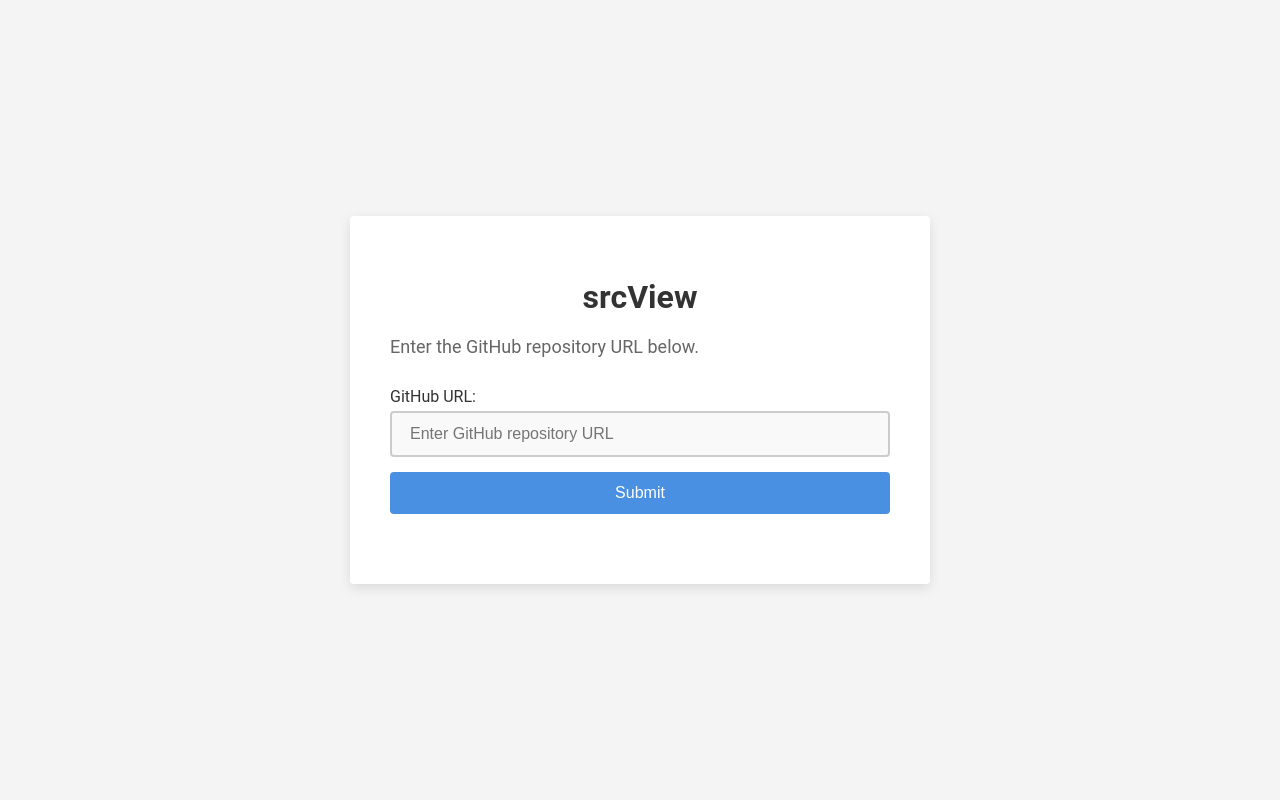
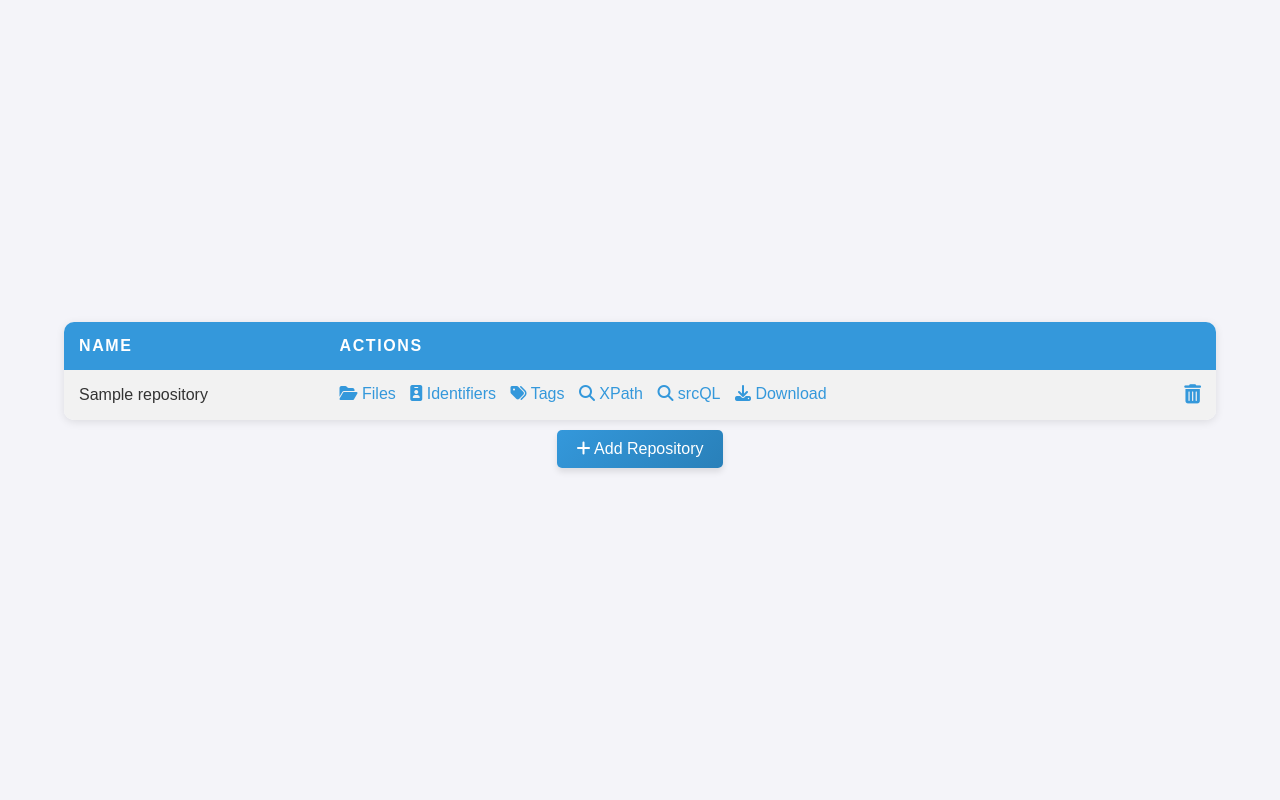
Before and after one commit to aalramadan/srcView, a Flask app: page / in a window 1280 px wide. Run offline with Flask 3, Linux system fonts and the light colour scheme; tables that the repository leaves empty hold one stand-in row (values such as "Sample post"); parts of the project's set-up code (start-up, migrations or seed data) failed here and were passed over; some libraries are stand-ins or nearby versions.

Commit message:
Add delete repo

```diff
--- a/app.py
+++ b/app.py
@@ -15,11 +15,6 @@ import srcml_database
 from srcml_analysis import *
 
 
-
-
-
-
-
 app = Flask(__name__)
 socket_io = SocketIO(app)
 
@@ -27,9 +22,21 @@ srcml_database._create_database()
 
 
 @app.route('/', methods=['GET', 'POST'])
-def index():
+def repos():
+    if request.method == 'POST':
+        repo_id = request.form['repo_id']
+        success = srcml_database.remove_repo(repo_id)
+        if success:
+            return redirect('/')  # Redirect to refresh the page
+
+    # For GET requests, retrieve and display repositories
+    repos = srcml_database.retrieve_repos()
+    return render_template('repos.html', repos=repos)
+
+@app.route('/add', methods=['GET', 'POST'])
+def add_repo():
     if request.method == 'GET':
-        return render_template('index.html')
+        return render_template('add_repo.html')
 
     if request.method == 'POST':
         # filePath = request.form['filePath']
@@ -40,8 +47,8 @@ def index():
         thread = threading.Thread(target=process_github_link,args=(github_link,))
         thread.start()
 
-        return render_template('index.html', result=result)
-    return render_template('index.html')
+        return render_template('add_repo.html', result=result)
+    return render_template('add_repo.html')
 
 
 def process_github_link(github_link):
@@ -89,14 +96,8 @@ def process_github_link(github_link):
         return
 
     socket_io.emit("update",{'message':'Done! Redirecting...'})
-    socket_io.emit("finish",{'redirect':f'/files/{srcml_database.get_repo_id_from_name(repo_name)}'})
+    socket_io.emit("finish",{'redirect':f'/'})
 
-
-
-@app.route('/repos')
-def repos():
-    repos = srcml_database.retrieve_repos()
-    return render_template('repos.html', repos=repos)
 
 @app.route('/files/<repo_id>')
 def list_files(repo_id):
@@ -124,7 +125,6 @@ def list_tags_from_repo(repo_id):
     print(dict(tags))
     return render_template('tags.html', tags=tags,display=srcml_database.get_repo_name_from_id(repo_id))
 
-
 @app.route('/xpath_run/repo/<repo_id>',methods=['GET', 'POST'])
 def xpath_on_repo(repo_id):
     if request.method == 'GET':
@@ -140,8 +140,6 @@ def xpath_on_repo(repo_id):
 def execute_xpath_on_repo(repo_id,xpath):
     run_xpath_on_repo(repo_id,xpath)
     socket_io.emit("finish",{'redirect':'/repos'})
-
-
 
 @app.route('/download/file/<file_id>', methods=['GET'])
 def download_file(file_id):
--- a/srcml_database.py
+++ b/srcml_database.py
@@ -229,3 +229,33 @@ def add_query_result(file_id,query_id):
         INSERT INTO query_run_result(file_id,query_id)
         VALUES (?,?)
     """,(file_id,query_id))
+
+
+def remove_repo(repo_id):
+    cursor = connection.cursor()
+
+    # Delete associated tags
+    cursor.execute("""
+        DELETE FROM tag_count
+        WHERE file_id IN (SELECT id FROM file WHERE repo_id = ?)
+    """, (repo_id,))
+
+    # Delete associated identifiers
+    cursor.execute("""
+        DELETE FROM identifier
+        WHERE file_id IN (SELECT id FROM file WHERE repo_id = ?)
+    """, (repo_id,))
+
+    # Delete associated files
+    cursor.execute("""
+        DELETE FROM file
+        WHERE repo_id = ?
+    """, (repo_id,))
+
+    # Delete the repository
+    cursor.execute("""
+        DELETE FROM repository
+        WHERE id = ?
+    """, (repo_id,))
+
+    commit()
--- a/templates/files.html
+++ b/templates/files.html
@@ -4,7 +4,7 @@
     <meta charset="UTF-8">
     <meta name="viewport" content="width=device-width, initial-scale=1.0">
     <title>List of Files in {{ repo }}</title>
-    <link rel="stylesheet" href="https://cdnjs.cloudflare.com/ajax/libs/font-awesome/6.0.0-beta3/css/all.min.css" integrity="sha512-aawx5ziN9a+XhX5riR+7tWJRMF/gTWcSCyw/2IAidRe9alLz2vHH+H3J/bLMyOJo6cIJW2FzH6VZKDVo8/m2Ig==" crossorigin="anonymous" referrerpolicy="no-referrer" />
+    <link rel="stylesheet" href="https://cdnjs.cloudflare.com/ajax/libs/font-awesome/6.7.1/css/all.min.css"/>
     <style>
         body {
             font-family: Arial, sans-serif;
--- a/templates/identifiers.html
+++ b/templates/identifiers.html
@@ -4,7 +4,7 @@
     <meta charset="UTF-8">
     <meta name="viewport" content="width=device-width, initial-scale=1.0">
     <title>List of Identifiers in {{ display }}</title>
-    <link rel="stylesheet" href="https://cdnjs.cloudflare.com/ajax/libs/font-awesome/6.0.0-beta3/css/all.min.css" integrity="sha512-aawx5ziN9a+XhX5riR+7tWJRMF/gTWcSCyw/2IAidRe9alLz2vHH+H3J/bLMyOJo6cIJW2FzH6VZKDVo8/m2Ig==" crossorigin="anonymous" referrerpolicy="no-referrer" />
+    <link rel="stylesheet" href="https://cdnjs.cloudflare.com/ajax/libs/font-awesome/6.7.1/css/all.min.css"/>
     <style>
         body {
             font-family: Arial, sans-serif;
--- a/templates/repos.html
+++ b/templates/repos.html
@@ -4,13 +4,14 @@
     <meta charset="UTF-8">
     <meta name="viewport" content="width=device-width, initial-scale=1.0">
     <title>Repositories</title>
-    <link rel="stylesheet" href="https://cdnjs.cloudflare.com/ajax/libs/font-awesome/6.0.0-beta3/css/all.min.css" integrity="sha512-aawx5ziN9a+XhX5riR+7tWJRMF/gTWcSCyw/2IAidRe9alLz2vHH+H3J/bLMyOJo6cIJW2FzH6VZKDVo8/m2Ig==" crossorigin="anonymous" referrerpolicy="no-referrer" />
+    <link rel="stylesheet" href="https://cdnjs.cloudflare.com/ajax/libs/font-awesome/6.7.1/css/all.min.css"/>
     <style>
         body {
             font-family: Arial, sans-serif;
             background-color: #f4f4f9;
             color: #333;
             display: flex;
+            flex-direction: column;
             justify-content: center;
             align-items: center;
             height: 100vh;
@@ -21,13 +22,17 @@
             margin-bottom: 20px;
             color: #2c3e50;
         }
-        table {
-            width: 80%;
-            border-collapse: collapse;
+        .table-container {
+            width: 90%;
+            max-width: 1200px;
+            overflow-x: auto; /* Allow horizontal scrolling if needed */
             box-shadow: 0 2px 8px rgba(0, 0, 0, 0.1);
             background-color: #fff;
             border-radius: 10px;
-            overflow: hidden;
+        }
+        table {
+            width: 100%;
+            border-collapse: collapse;
         }
         th, td {
             padding: 15px;
@@ -38,27 +43,64 @@
             color: #fff;
             text-transform: uppercase;
             letter-spacing: 0.1em;
+            position: sticky; /* Stick the header row */
+            top: 0; /* Stick to the top */
         }
         tr:nth-child(even) {
             background-color: #f2f2f2;
         }
         tr:hover {
             background-color: #f1c40f;
-            cursor: pointer;
             transition: background-color 0.3s ease-in-out;
         }
-        td a {
+        .actions a {
             text-decoration: none;
             color: #3498db;
+            margin-right: 10px; /* Add spacing between links */
+            display: inline-block; /* Ensure links are inline */
         }
-        td a:hover {
+        .actions a:hover {
             color: #e74c3c;
+            cursor: pointer; /* Change cursor to pointer (finger) */
         }
-    </style>
+        .delete-icon {
+            text-decoration: none; /* Ensure no underline */
+            color: #3498db; /* Blue color */
+            background-color: transparent; /* Transparent background */
+            border: none; /* No border */
+            padding: 0; /* No padding */
+            font-size: 1.2em; /* Increase icon size */
+            display: inline-flex; /* Align icon with text */
+            align-items: center; /* Center align */
+            justify-content: flex-start; /* Align to the left */
+            transition: color 0.3s ease; /* Smooth transition for color */
+            float: right; /* Align the delete icon to the right */
+        }
+        .delete-icon:hover {
+            color: #e74c3c; /* Red color on hover */
+            cursor: pointer; /* Change cursor to pointer (finger) */
+        }
+        .add-button {
+            background: linear-gradient(135deg, #3498db, #2980b9);
+            color: #fff;
+            padding: 10px 20px;
+            border-radius: 5px;
+            font-size: 16px;
+            text-align: center;
+            margin: 10px 0; /* Combined top and bottom margin */
+            text-decoration: none;
+            transition: background 0.3s ease, box-shadow 0.3s ease, transform 0.3s ease, color 0.3s ease;
+            box-shadow: 0 4px 6px rgba(0, 0, 0, 0.1);
+        }
+        .add-button:hover {
+            background: linear-gradient(135deg, #2980b9, #3498db);
+            box-shadow: 0 8px 16px rgba(0, 0, 0, 0.3); /* Add a larger shadow on hover */
+        }
+
+</style>
 </head>
 <body>
-    <div>
-        <h1>Repositories</h1>
+    <div class="table-container">
         <table>
             <tr>
                 <th>Name</th>
@@ -67,17 +109,22 @@
             {% for repo in repos %}
             <tr>
                 <td>{{ repo['name'] }}</td>
-                <td>
+                <td class="actions">
                     <a href="/files/{{ repo['id'] }}"><i class="fas fa-folder-open"></i> Files</a>
-                    <a href="/identifiers/repo/{{ repo['id'] }}"><i class="fas fa-folder-open"></i> Identifiers</a>
-                    <a href="/tags/repo/{{ repo['id'] }}"><i class="fas fa-folder-open"></i> Tags</a>
-                    <a href="/xpath_run/repo/{{ repo['id'] }}"><i class="fas fa-folder-open"></i> Run XPath Query</a>
-                    <a href="/srcql_run/repo/{{ repo['id'] }}"><i class="fas fa-folder-open"></i> Run srcQL Query</a>
-                    <a href="/download/repo/{{ repo['id'] }}"><i class="fas fa-folder-open"></i> Download Repo</a>
+                    <a href="/identifiers/repo/{{ repo['id'] }}"><i class="fas fa-id-badge"></i> Identifiers</a>
+                    <a href="/tags/repo/{{ repo['id'] }}"><i class="fas fa-tags"></i> Tags</a>
+                    <a href="/xpath_run/repo/{{ repo['id'] }}"><i class="fas fa-search"></i> XPath</a>
+                    <a href="/srcql_run/repo/{{ repo['id'] }}"><i class="fas fa-search"></i> srcQL</a>
+                    <a href="/download/repo/{{ repo['id'] }}"><i class="fas fa-download"></i> Download</a>
+                    <form method="POST" action="/" style="display:inline;">
+                        <input type="hidden" name="repo_id" value="{{ repo['id'] }}">
+                        <button type="submit" class="delete-icon"><i class="fas fa-trash-alt"></i></button>
+                    </form>
                 </td>
             </tr>
             {% endfor %}
         </table>
     </div>
+    <a href="/add" class="add-button"><i class="fas fa-plus"></i> Add Repository</a>
 </body>
 </html>
--- a/templates/tags.html
+++ b/templates/tags.html
@@ -4,7 +4,7 @@
     <meta charset="UTF-8">
     <meta name="viewport" content="width=device-width, initial-scale=1.0">
     <title>List of Tags in {{ display }}</title>
-    <link rel="stylesheet" href="https://cdnjs.cloudflare.com/ajax/libs/font-awesome/6.0.0-beta3/css/all.min.css" integrity="sha512-aawx5ziN9a+XhX5riR+7tWJRMF/gTWcSCyw/2IAidRe9alLz2vHH+H3J/bLMyOJo6cIJW2FzH6VZKDVo8/m2Ig==" crossorigin="anonymous" referrerpolicy="no-referrer" />
+    <link rel="stylesheet" href="https://cdnjs.cloudflare.com/ajax/libs/font-awesome/6.7.1/css/all.min.css"/>
     <style>
         body {
             font-family: Arial, sans-serif;
```
Also changed, not shown: templates/add_repo.html (renamed from templates/index.html).
